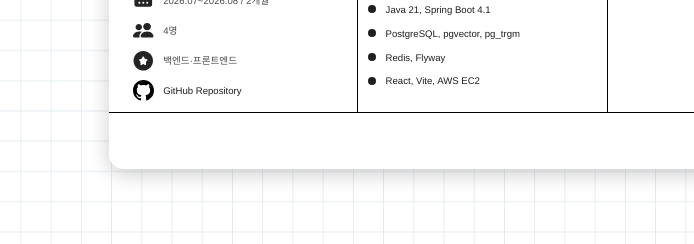
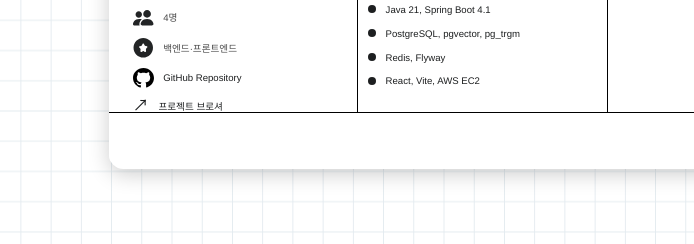
Before and after one commit to beyejin/beyejin.github.io, a plain HTML site: page project.html in a window 1280 px wide. Shown: the part 410-654 px from the top of the page, 0-694 px from the left. Drawn offline with Linux system fonts and the light colour scheme.

Commit message:
feat: 프로젝트 브로셔 링크 추가

```diff
--- a/project.html
+++ b/project.html
@@ -119,20 +119,29 @@
         }
 
         .project-row,
-        .project-github-link {
+        .project-github-link,
+        .project-brochure-link {
             display: flex;
             align-items: center;
             gap: 0.6rem;
         }
 
-        .project-github-link a {
+        .project-github-link a,
+        .project-brochure-link a {
             color: var(--main-font-color);
             font-size: 0.6rem;
             text-decoration: none;
         }
 
-        .project-github-link a:hover {
+        .project-github-link a:hover,
+        .project-brochure-link a:hover {
             text-decoration: underline;
+        }
+
+        .project-brochure-link-mark {
+            color: var(--main-font-color);
+            font-size: 1rem;
+            line-height: 1;
         }
 
         .project-icon {
@@ -530,6 +539,10 @@
                     <a href="https://github.com/bamsongi-club/albam-mate" target="_blank" rel="noopener noreferrer">GitHub
                         Repository</a>
                 </div>
+                <div class="project-brochure-link">
+                    <span class="project-brochure-link-mark" aria-hidden="true">↗</span>
+                    <a href="https://app.notion.com/p/teamsparta/6-3ba2dc3ef5148086b6fae01f27f9bfb6" target="_blank" rel="noopener noreferrer">프로젝트 브로셔</a>
+                </div>
             </div>
             <div class="project-card-tool">
                 <div class="project-row">
```
